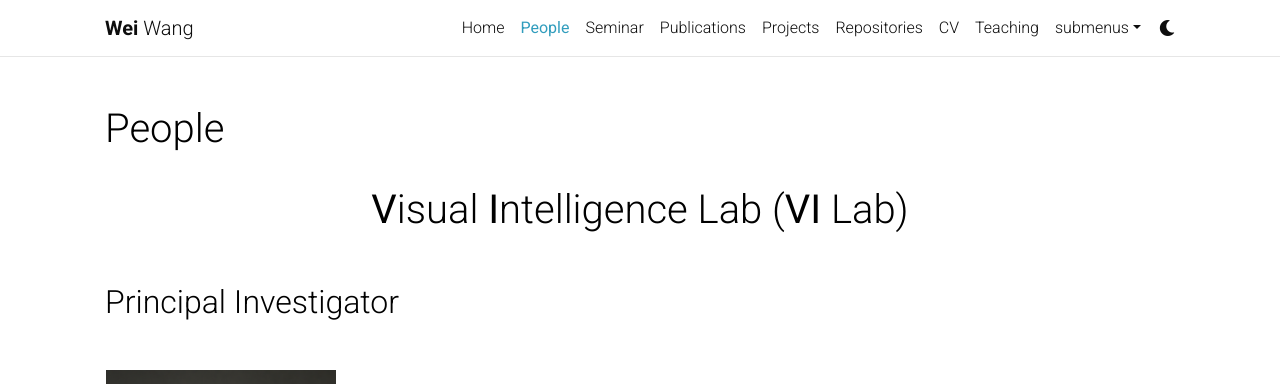
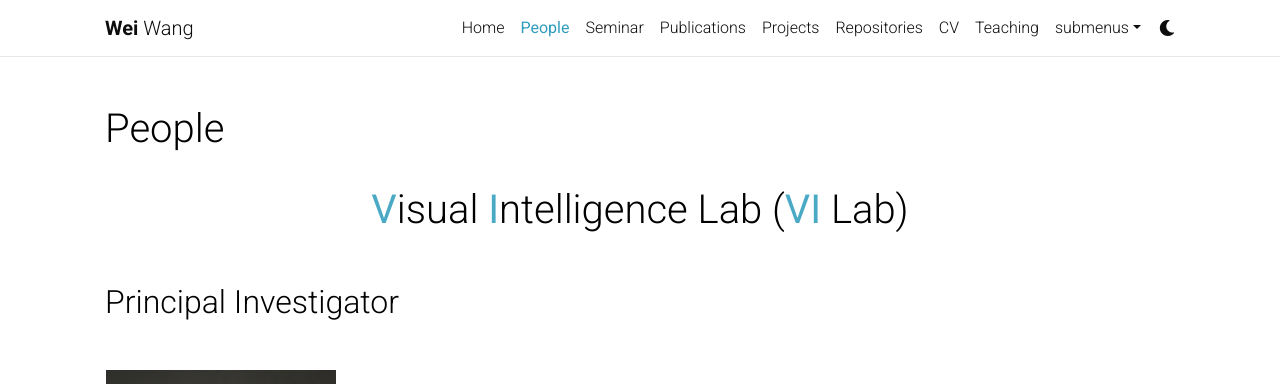
Before and after one commit to WeiWangTrento/WeiWangTrento.github.io, a Jekyll site: the page built from _pages/People.md, in a window 1280 px wide. Shown: the top 384 px of the page. Built offline with Jekyll 4.4.1, drawn with Linux system fonts in a browser that asks for light colours; comment, search, counter and statistics services are not loaded; a style sheet for code colours, icons or effects is not loaded.

Commit message:
Update People.md

```diff
--- a/_pages/People.md
+++ b/_pages/People.md
@@ -9,7 +9,7 @@
 	<tr>
 		<td width="1200"  align="center">
 			<center>
-			<h1><b color="#4aaac5">V</b>isual <b color="#4aaac5">I</b>ntelligence Lab (<b color="#4aaac5">VI</b> Lab)</h1>
+			<h1><b><font color="#4aaac5">V</font></b>isual <b><font color="#4aaac5">I</font></b>ntelligence Lab (<b><font color="#4aaac5">VI</font></b> Lab)</h1>
 			</center>
 		</td>
    </tr>
```
